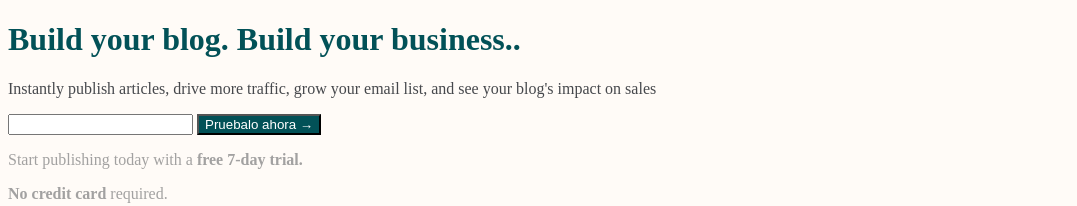
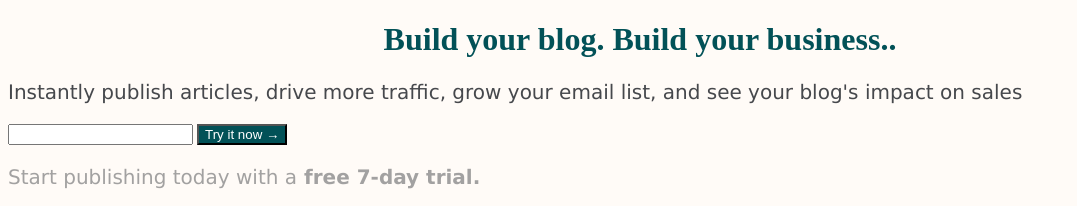
Before and after one commit to DanteSB2112/ProgramacionWeb, a plain HTML site: page index.html in a window 1280 px wide. Shown: the top 206 px of the page, without its empty margins (0-1077 px from the left). Drawn offline with Linux system fonts and the light colour scheme.

Commit message:
Sesion01

```diff
--- a/index.html
+++ b/index.html
@@ -1,26 +1,8 @@
 <!DOCTYPE html>
 <html>
   <head>
-    <style>
-        body {
-            background-color: #fffbf7;
-        }
-        h1 {
-          color: #025157;
-        }
-        .TextoDebajoTitulo {
-            color: #46484c;
-        }
-        .TextoPromocional {
-            color: #8b8b8bcc;
-        }
-        .TextoBoton {
-            background-color: #025157;
-            color: #fff;
-        }
-      </style> <!--Cambio de color CSS-->
-
     <title>Matcha</title>
+    <link rel="stylesheet" href="styles.css">
   </head>
   <body>
     <h1>Build your blog. Build your business..</h1> <!--Primer texto-->
@@ -28,8 +10,8 @@
       impact on sales</p> <!--Segundo Texto-->
     <form>
         <input type="email" />
-        <button type="submit" class="TextoBoton">
-        Pruebalo ahora &rarr;
+        <button type="submit">
+          Try it now &rarr;
         </button>
       </form> <!--Cuadro para colocar Email-->
     <p class="TextoPromocional">Start publishing today with a<strong> free 7-day trial.</strong></p> <!--Tercer texto con resaltado en negritas-->
--- /dev/null
+++ b/styles.css
@@ -0,0 +1,19 @@
+body {
+    background-color: #fffbf7;
+}
+h1 {
+  color: #025157;
+  text-align: center;
+}
+p {
+    color: #46484c;
+    font-family: verdana;
+    font-size: 20px;
+}
+.TextoPromocional {
+    color: #8b8b8bcc;
+}
+Button {
+    background-color: #025157;
+    color: #fff;
+}
```
